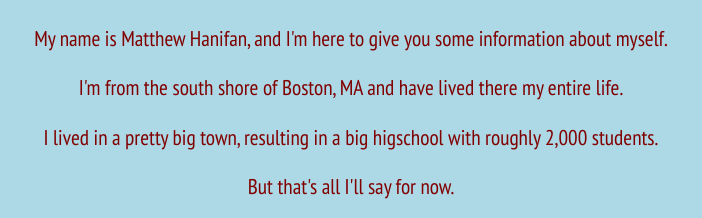
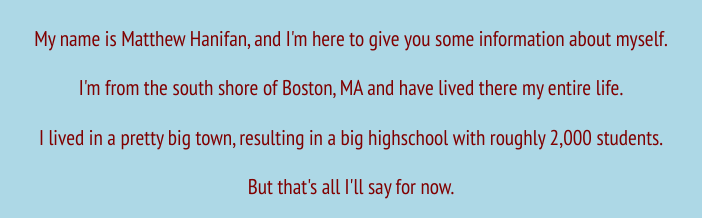
Before and after one commit to matthanifan/matthanifan.github.io, a plain HTML site: page index.html in a window 1280 px wide. Shown: the part 875-1093 px from the top of the page, 289-991 px from the left. Drawn offline with Linux system fonts and the light colour scheme.

Commit message:
Add files via upload

```diff
--- a/index.html
+++ b/index.html
@@ -33,7 +33,7 @@
 
 <P>My name is Matthew Hanifan, and I'm here to give you some information about myself.</P>
 <P>I'm from the south shore of Boston, MA and have lived there my entire life. </P>
-<P>I lived in a pretty big town, resulting in a big higschool with roughly 2,000 students.</P>
+<P>I lived in a pretty big town, resulting in a big highschool with roughly 2,000 students.</P>
 <P>But that's all I'll say for now.</P>
 
 <div><img src="neondance.jpg" width="550"/> </div>
```
